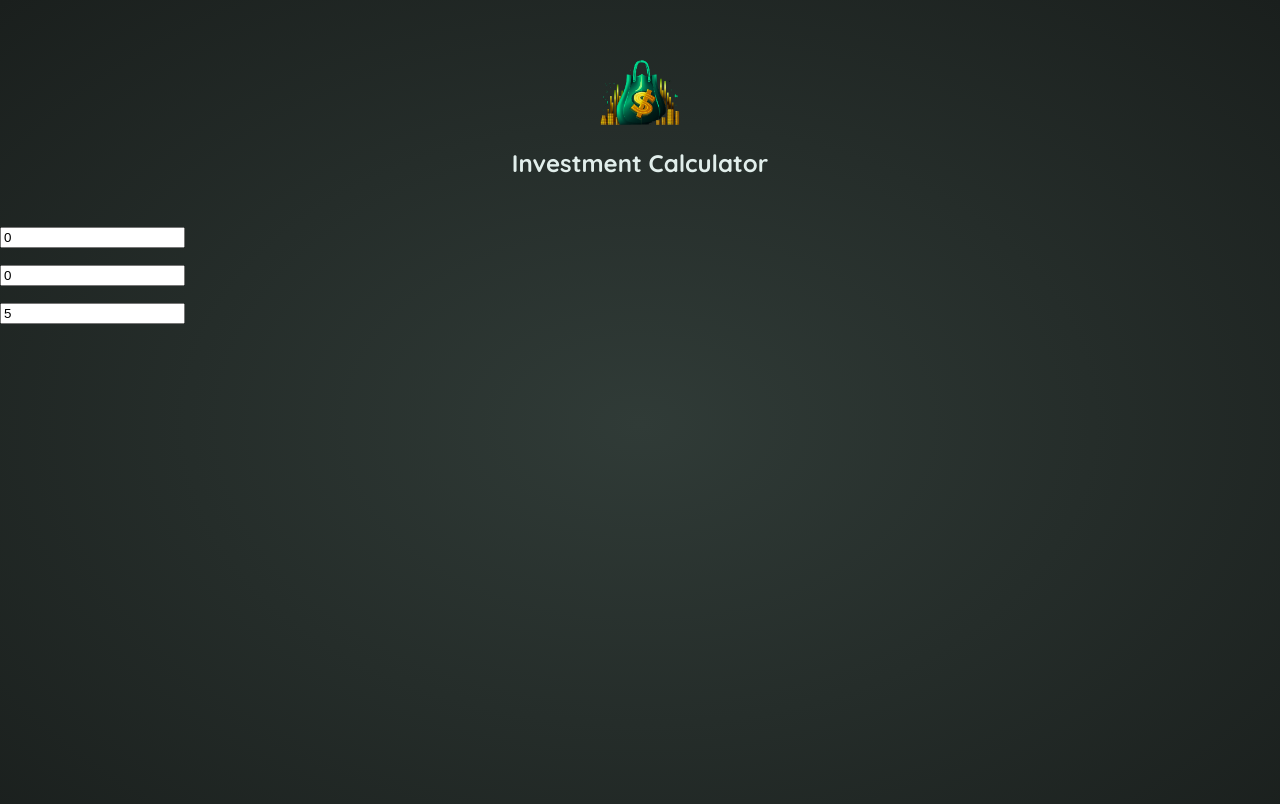
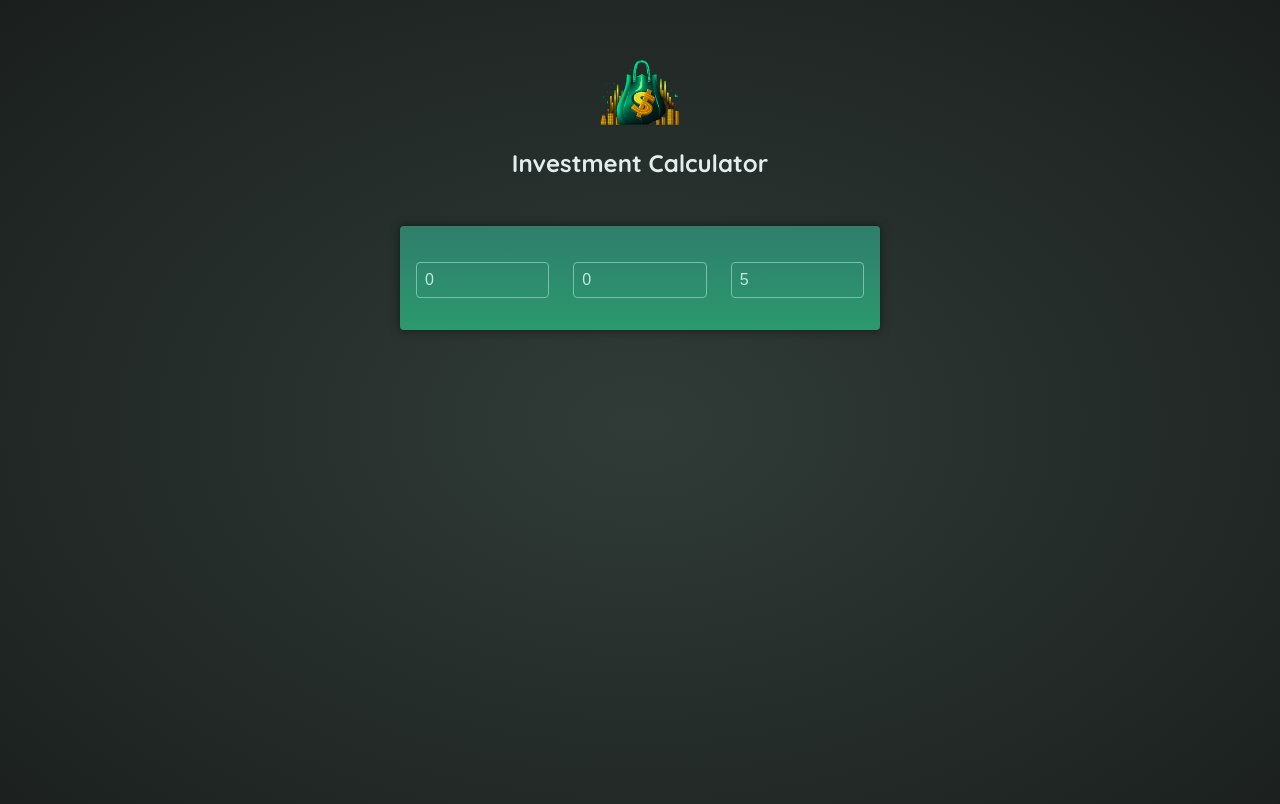
Before and after one commit to Vimalraveendra/investment-calculator-standalone, an Angular app: page / in a window 1280 px wide. Shown: the top 804 px of the page. Built offline with nearby package versions, Linux system fonts and the light colour scheme.

Commit message:
added styles to UserInput component

```diff
--- a/src/app/user-input/user-input.component.css
+++ b/src/app/user-input/user-input.component.css
@@ -0,0 +1,50 @@
+form {
+    padding: 1rem;
+    max-width: 30rem;
+    margin: 2rem auto;
+    border-radius: 4px;
+    background: linear-gradient(180deg, #307e6c, #2b996d);
+    box-shadow: 0 0 10px rgba(0, 0, 0, 0.5);
+  }
+
+  .input-group {
+    display: flex;
+    justify-content: space-evenly;
+    gap: 1.5rem;
+  }
+
+  label {
+    display: block;
+    margin-bottom: 0.25rem;
+    font-family: "Roboto Condensed", sans-serif;
+    font-size: 0.5rem;
+    font-weight: bold;
+    text-transform: uppercase;
+  }
+
+  input {
+    width: 100%;
+    padding: 0.5rem;
+    border: 1px solid #76c0ae;
+    border-radius: 0.25rem;
+    background-color: transparent;
+    color: #c2e9e0;
+    font-size: 1rem;
+  }
+
+  button {
+    width: 100%;
+    padding: 0.5rem;
+    border: 1px solid #76c0ae;
+    border-radius: 0.25rem;
+    background-color: #83e6c0;
+    color: #1a1f1d;
+    font-size: 1rem;
+    font-weight: bold;
+    text-transform: uppercase;
+    cursor: pointer;
+  }
+
+  button:hover {
+    background-color: #aaf1d6;
+  }
```
